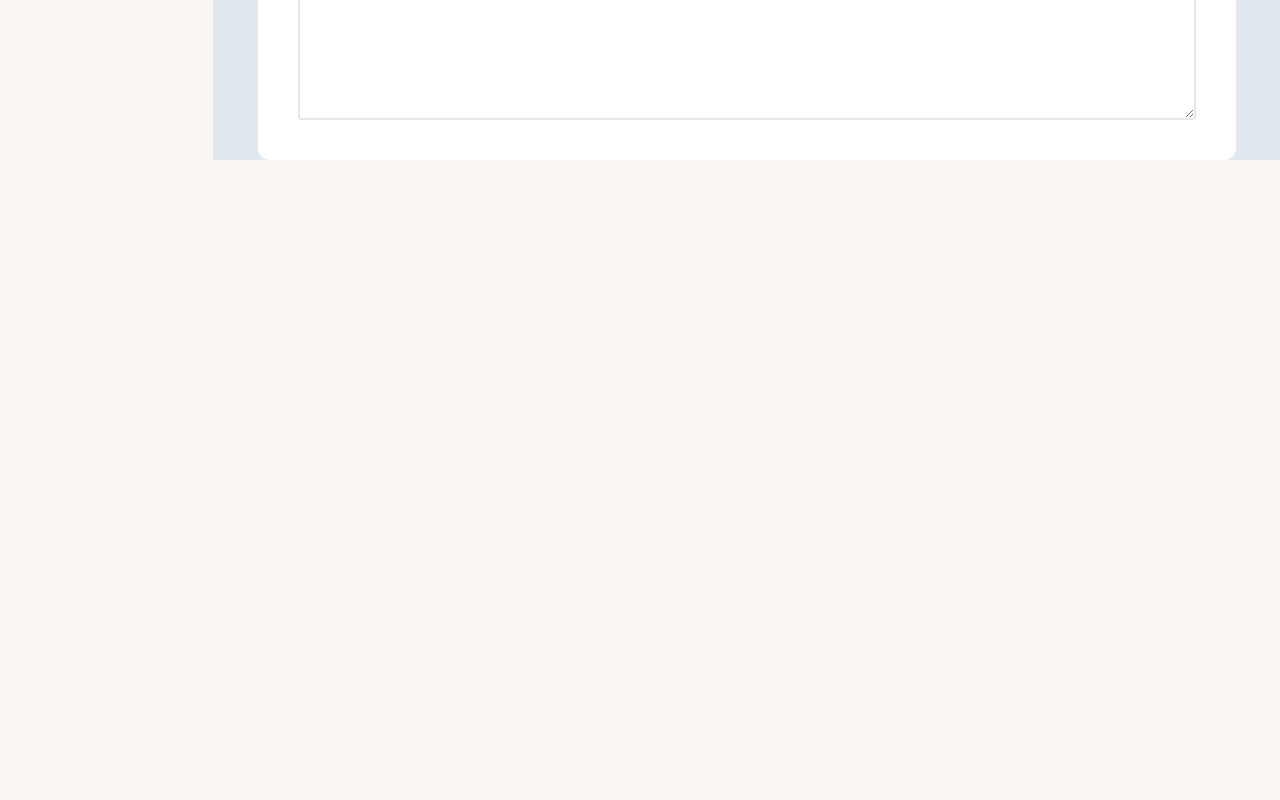
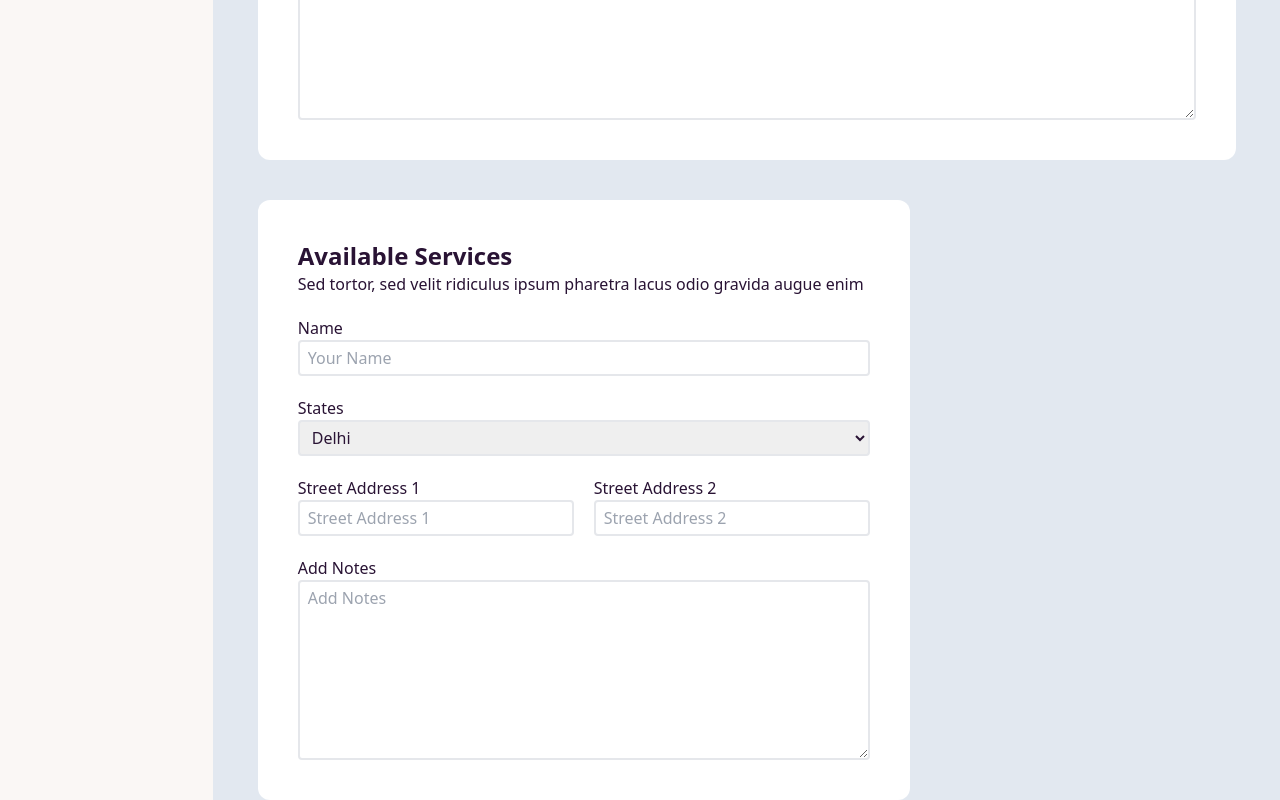
Before and after one commit to HasibUddin1/demo-project-for-assignment, a React (Vite) app: page / in a window 1280 px wide. Shown: the part 1616-2416 px from the top of the page. Before the commit the page ends 1776 px from the top, so only its background shows below. Built offline with nearby package versions, Linux system fonts and the light colour scheme; no server answers; sample sign-in values are in the browser's storage.

Commit message:
added a new form named available services

```diff
--- a/src/components/Home/Home.jsx
+++ b/src/components/Home/Home.jsx
@@ -1,5 +1,6 @@
 import AddNewPost from "./AddNewPost/AddNewPost";
 import FormSectionWithFlags from "./FormSectionWithFlags/FormSectionWithFlags";
+import InformationForm from "./InformationForm/InformationForm";
 import Stats from "./Stats/Stats";
 import TableSection from "./TableSection/TableSection";
 
@@ -11,6 +12,7 @@ const Home = () => {
             <Stats></Stats>
             <TableSection></TableSection>
             <FormSectionWithFlags></FormSectionWithFlags>
+            <InformationForm></InformationForm>
         </div>
     );
 };
--- /dev/null
+++ b/src/components/Home/InformationForm/InformationForm.jsx
@@ -0,0 +1,45 @@
+
+
+const InformationForm = () => {
+    return (
+        <div className="mt-10 w-11/12 mx-auto">
+            <div className="w-4/6 bg-white rounded-xl px-10 py-10">
+                <h1 className="text-2xl font-bold">Available Services</h1>
+                <p>Sed tortor, sed velit ridiculus ipsum pharetra lacus odio gravida augue enim</p>
+                <form className="mt-5">
+                    <div>
+                        <label htmlFor="userName">Name</label>
+                        <input className="block border-2 rounded px-2 py-1 w-full" type="text" name="" id="userName" placeholder="Your Name" />
+                    </div>
+                    <div className="mt-5">
+                        <label htmlFor="states">States</label>
+                        <select className="block border-2 px-2 py-1 rounded w-full" name="" id="states">
+                            <option value="delhi">Delhi</option>
+                            <option value="bombay">Bombay</option>
+                            <option value="chennai">Chennai</option>
+                        </select>
+                    </div>
+                    <div className="mt-5 flex gap-5">
+                        <div className="w-1/2">
+                            <label htmlFor="streetAddress1">Street Address 1</label>
+                            <input className="block border-2 px-2 py-1 rounded w-full" type="text" name="" id="streetAddress1" placeholder="Street Address 1" />
+                        </div>
+                        <div className="w-1/2">
+                            <label htmlFor="streetAddress2">Street Address 2</label>
+                            <input className="block border-2 px-2 py-1 rounded w-full" type="text" name="" id="streetAddress2" placeholder="Street Address 2" />
+                        </div>
+                    </div>
+                    <div className="mt-5">
+                        <label htmlFor="addNotes">Add Notes</label>
+                        <textarea className="block border-2 px-2 py-1 rounded w-full" name="" id="addNotes" cols="30" rows="7" placeholder="Add Notes"></textarea>
+                    </div>
+                </form>
+            </div>
+            <div>
+
+            </div>
+        </div>
+    );
+};
+
+export default InformationForm;
```
